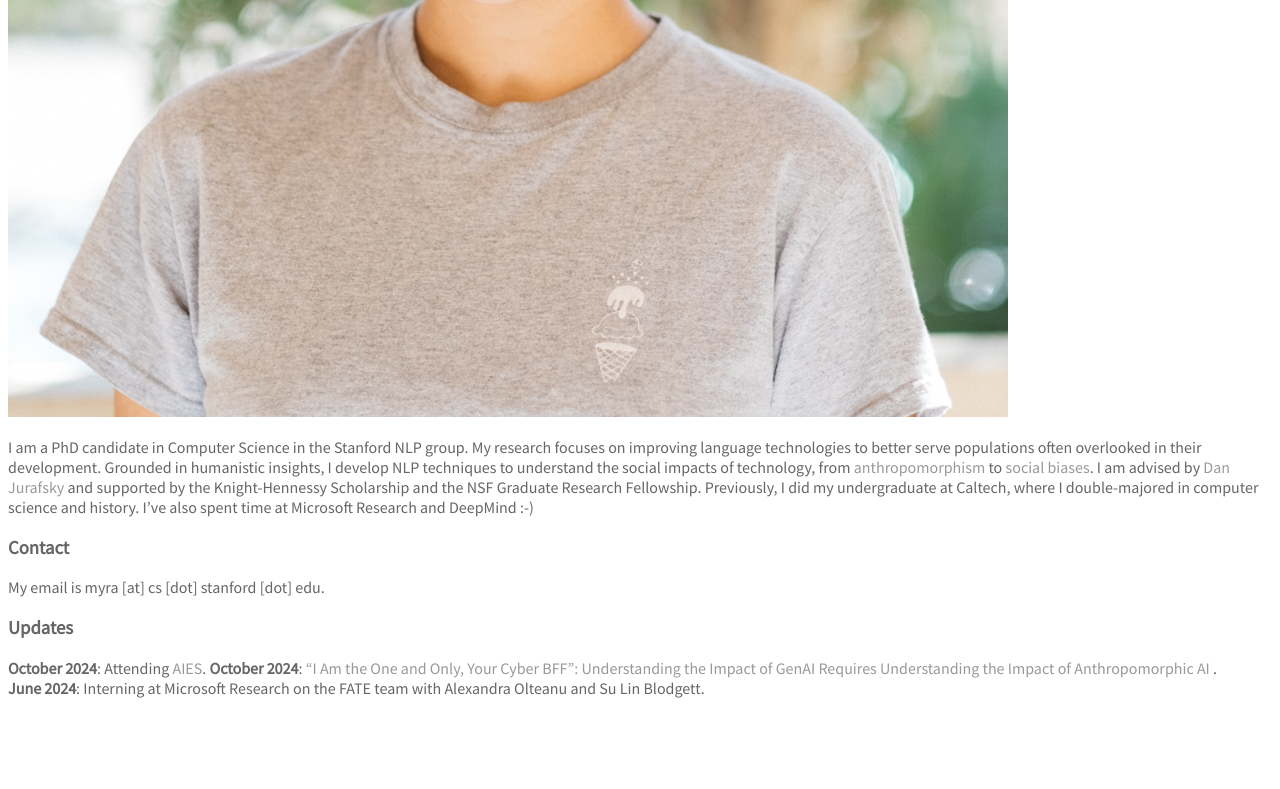
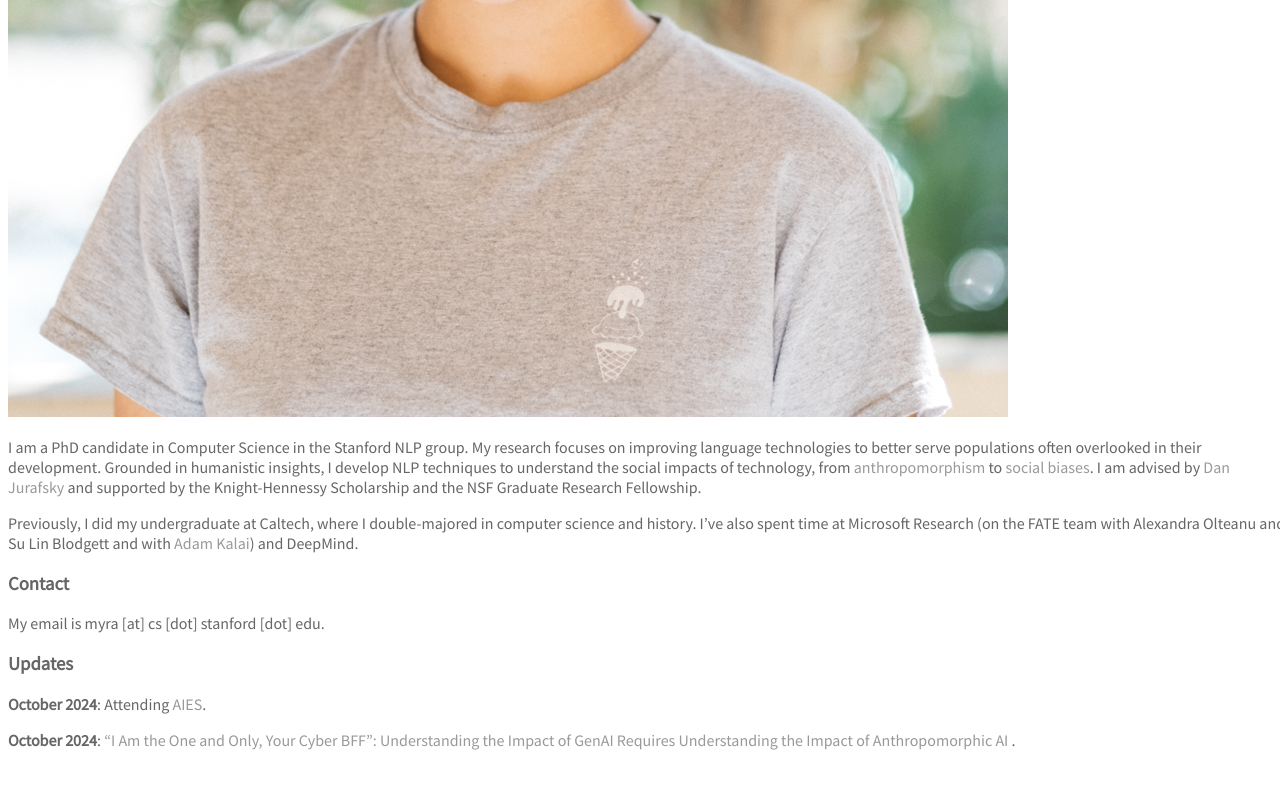
Before and after one commit to myracheng/myracheng.github.io, a Jekyll site: the page built from index.md, in a window 1280 px wide and 900 px high, scrolled down 906 px. Shown: the top 789 px of the window. Built offline with Jekyll 4.4.1, drawn with Linux system fonts in a browser that asks for light colours; some web fonts are replaced; our own code applies the rules of GitHub Pages for plain Markdown files.

Commit message:
Update index.md

```diff
--- a/index.md
+++ b/index.md
@@ -6,7 +6,9 @@
 
 <img class="profile-picture" src="imgs/me.jpg">
 
-I am a PhD candidate in Computer Science in the Stanford NLP group. My research focuses on improving language technologies to better serve populations often overlooked in their development. Grounded in humanistic insights, I develop NLP techniques to understand the social impacts of technology, from [anthropomorphism](https://aclanthology.org/2024.eacl-long.49/) to [social biases](https://aclanthology.org/2023.acl-long.84/). I am advised by <a href="https://web.stanford.edu/~jurafsky">Dan Jurafsky</a> and supported by the Knight-Hennessy Scholarship and the NSF Graduate Research Fellowship. Previously, I did my undergraduate at Caltech, where I double-majored in computer science and history. I've also spent time at Microsoft Research and DeepMind :-)
+I am a PhD candidate in Computer Science in the Stanford NLP group. My research focuses on improving language technologies to better serve populations often overlooked in their development. Grounded in humanistic insights, I develop NLP techniques to understand the social impacts of technology, from [anthropomorphism](https://aclanthology.org/2024.eacl-long.49/) to [social biases](https://aclanthology.org/2023.acl-long.84/). I am advised by <a href="https://web.stanford.edu/~jurafsky">Dan Jurafsky</a> and supported by the Knight-Hennessy Scholarship and the NSF Graduate Research Fellowship.
+
+Previously, I did my undergraduate at Caltech, where I double-majored in computer science and history. I've also spent time at Microsoft Research (on the FATE team with Alexandra Olteanu and Su Lin Blodgett and with [Adam Kalai](https://kal.ai/)) and DeepMind.
 
 <!-- My work aims to mitigate algorithmic harms from language technologies and reveal the implicit norms that shape their development -->
 
@@ -15,6 +17,6 @@
 
 ### Updates
 **October 2024**: Attending [AIES](https://www.aies-conference.com/2024/).
+
 **October 2024**: ["I Am the One and Only, Your Cyber BFF": Understanding the Impact of GenAI Requires Understanding the Impact of Anthropomorphic AI
 ](https://arxiv.org/abs/2410.08526).
-**June 2024**: Interning at Microsoft Research on the FATE team with Alexandra Olteanu and Su Lin Blodgett.
```
